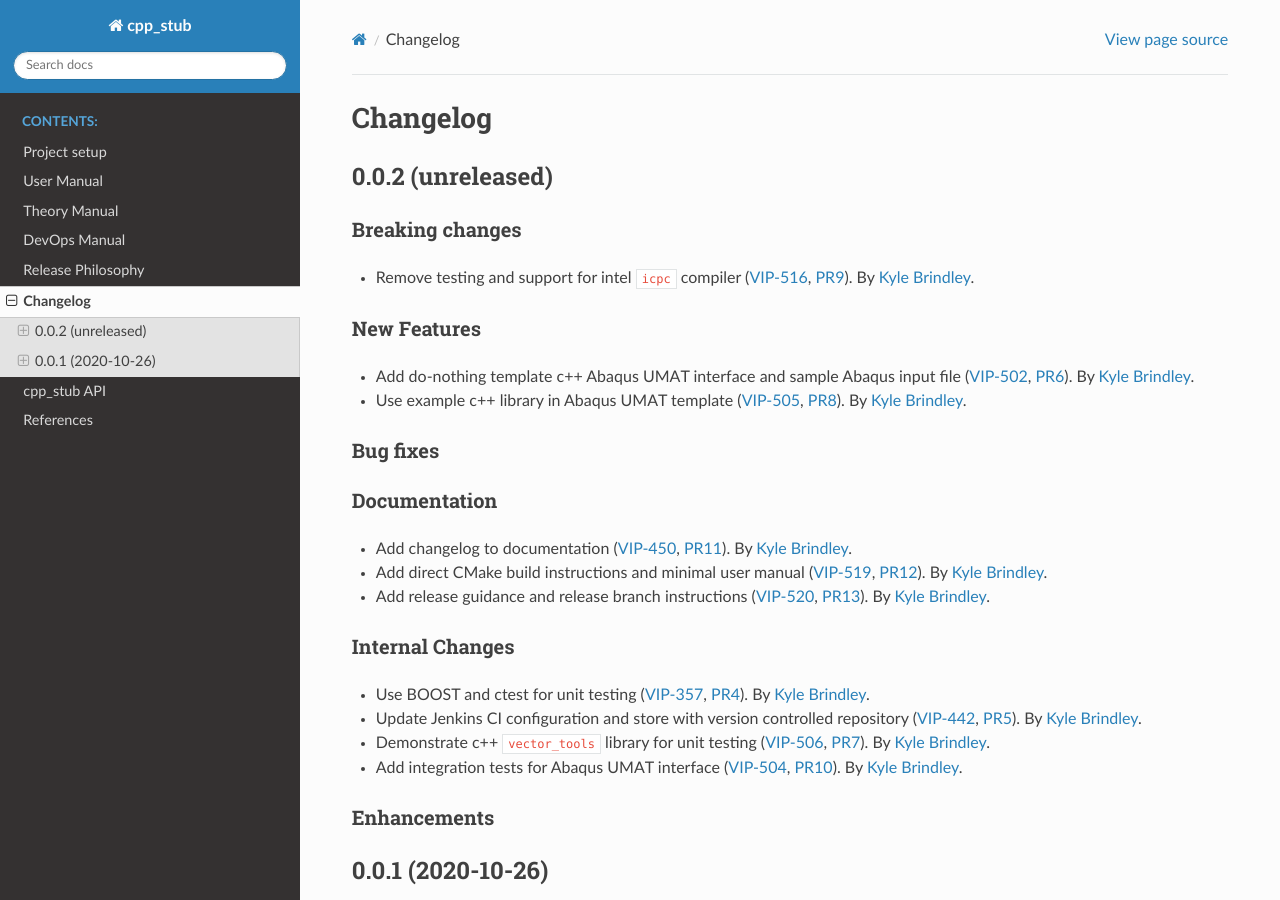
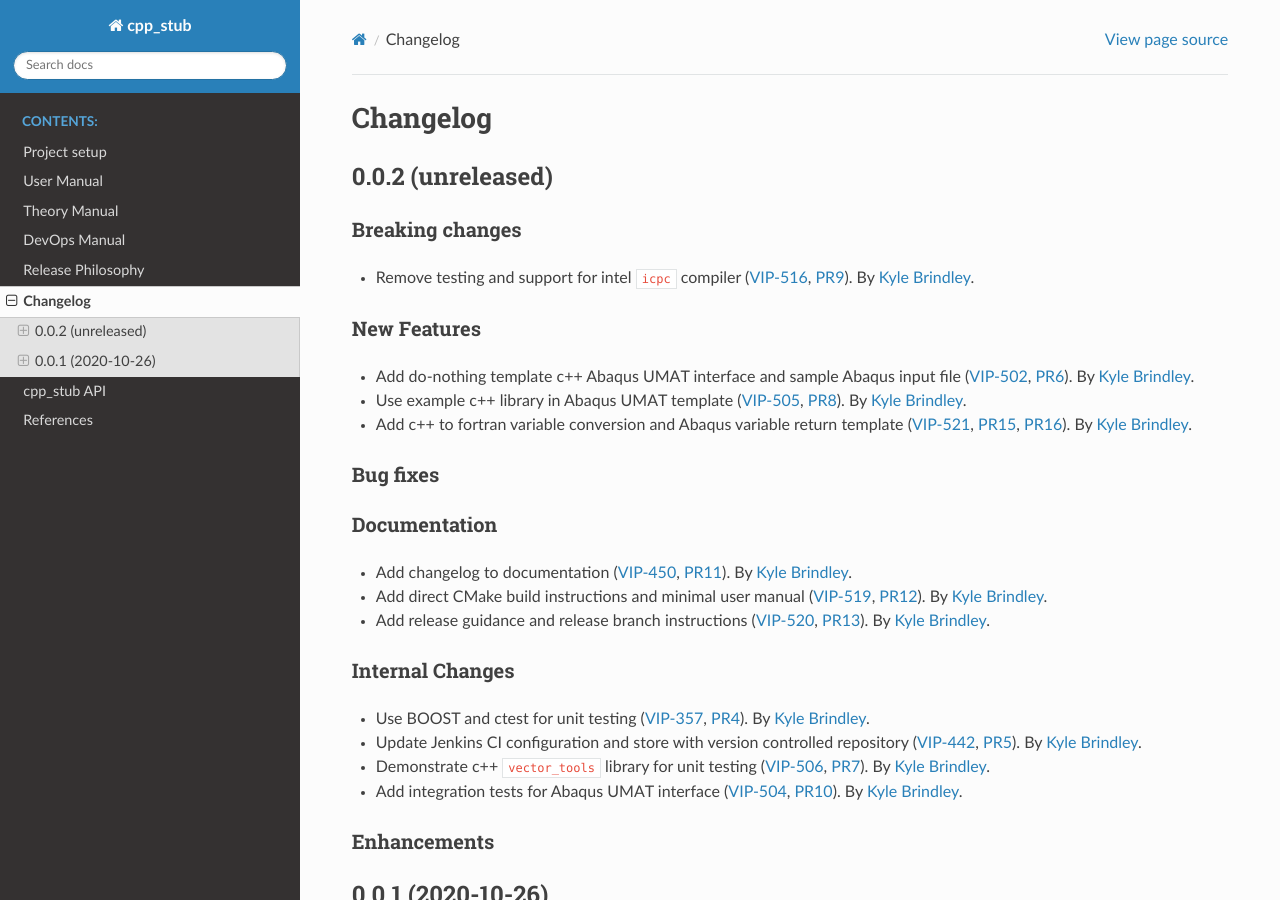
Before and after one commit to lanl/tardigrade-asp, a Sphinx documentation site: the page built from docs/changelog.rst, in a window 1280 px wide and 900 px high. Built offline with Sphinx 7.4.7 and the Read the Docs theme 2.0.0, drawn with Linux system fonts in a browser that asks for light colours.

Commit message:
DOC: update change log for abaqus return variables

```diff
--- a/docs/changelog.rst
+++ b/docs/changelog.rst
@@ -14,6 +14,8 @@ New Features
 ~~~~~~~~~~~~
 - Add do-nothing template c++ Abaqus UMAT interface and sample Abaqus input file (:jira:`502`, :pull:`6`). By `Kyle Brindley`_.
 - Use example c++ library in Abaqus UMAT template (:jira:`505`, :pull:`8`). By `Kyle Brindley`_.
+- Add c++ to fortran variable conversion and Abaqus variable return template (:jira:`521`, :pull:`15`, :pull:`16`). By
+  `Kyle Brindley`_.
 
 Bug fixes
 ~~~~~~~~~
```
